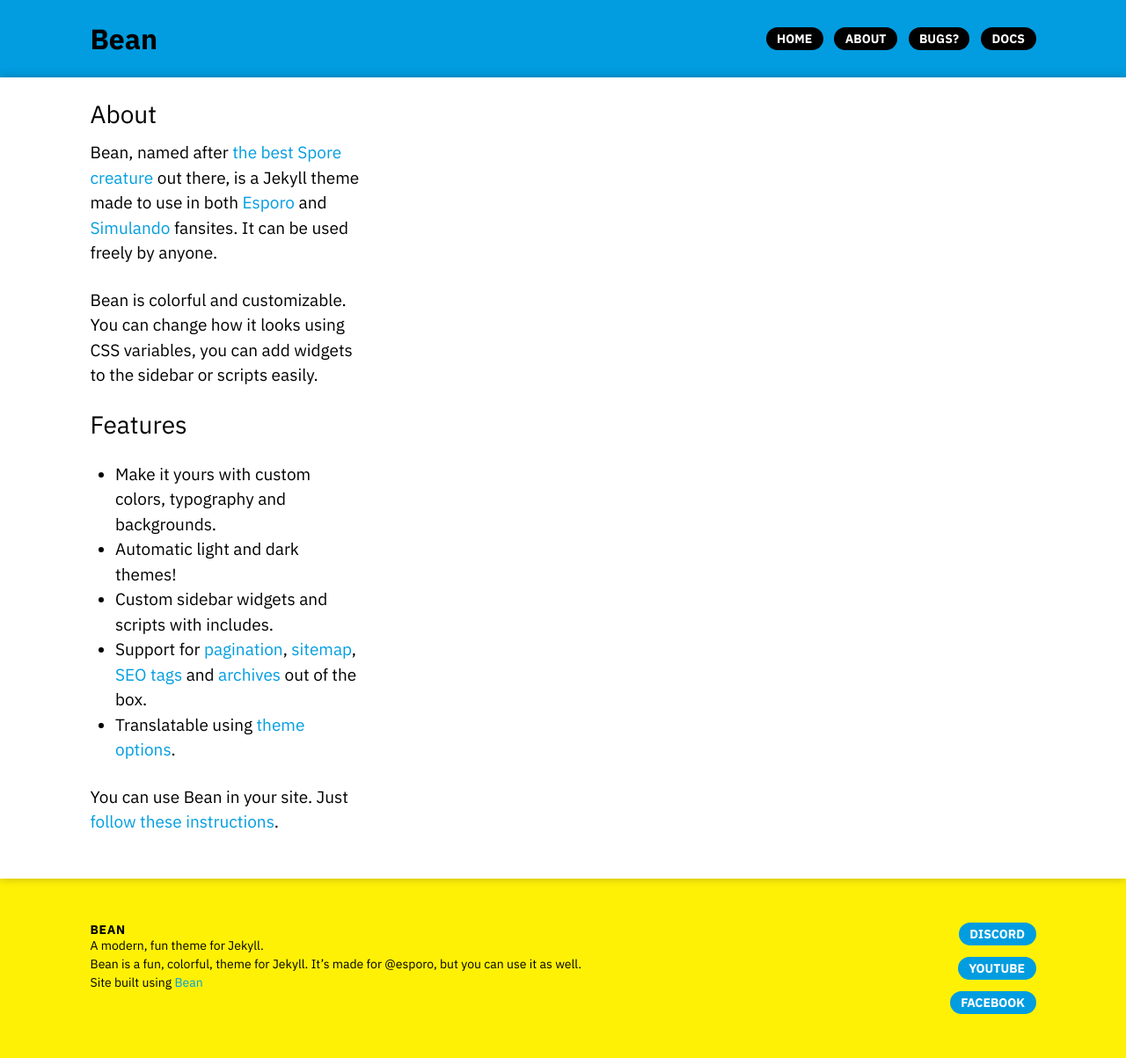
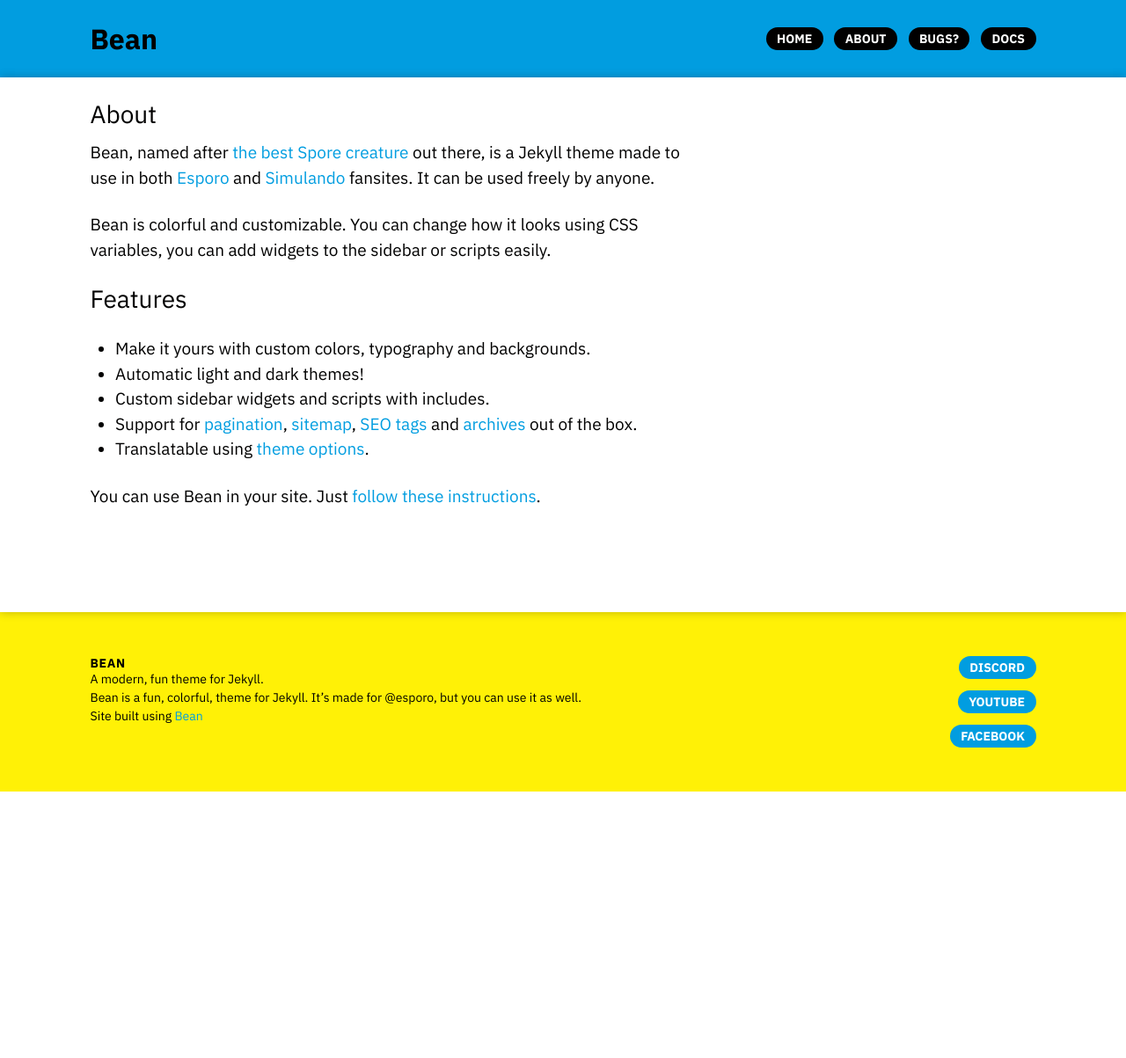
Before and after one commit to esporo/bean, a Jekyll site: the page built from about.md, in a window 1280 px wide. Shown: the whole page at 88% size. Built offline with Jekyll 4.4.1, drawn with Linux system fonts in a browser that asks for light colours; after the commit the page ends 900 px from its top, so only the background shows below that.

Commit message:
fix(page): prevents page layout from shrinking

```diff
--- a/assets/css/layout.css
+++ b/assets/css/layout.css
@@ -245,7 +245,8 @@
   }
 }
 
-.blog-posts {
+.blog-posts,
+.page {
   grid-area: content;
 }
 
```
